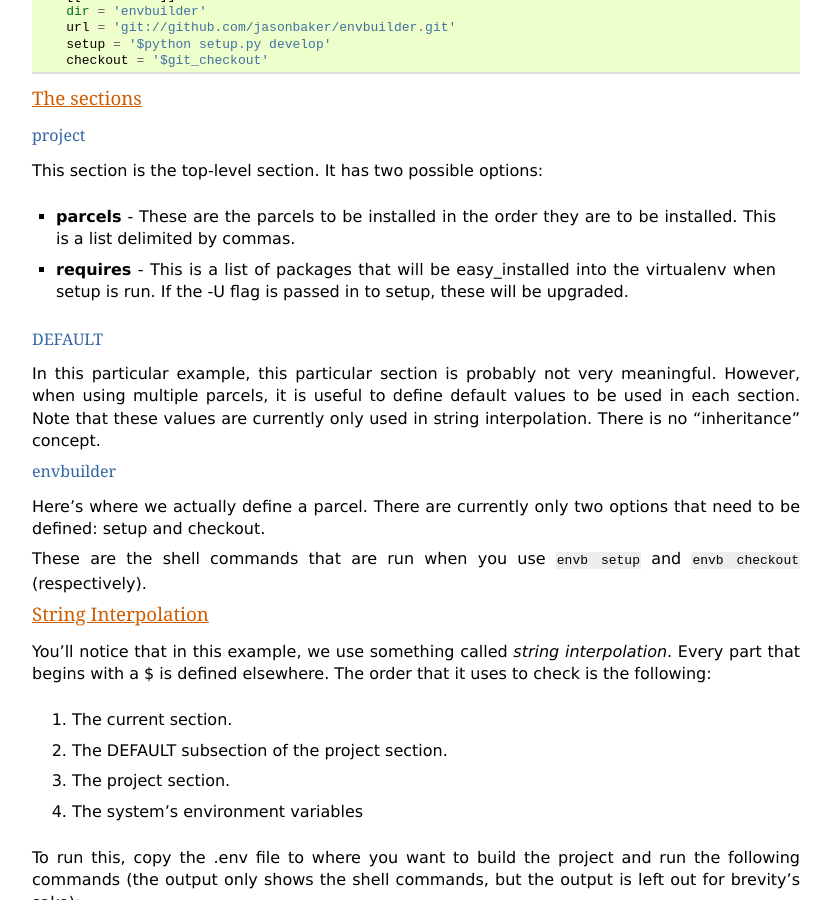
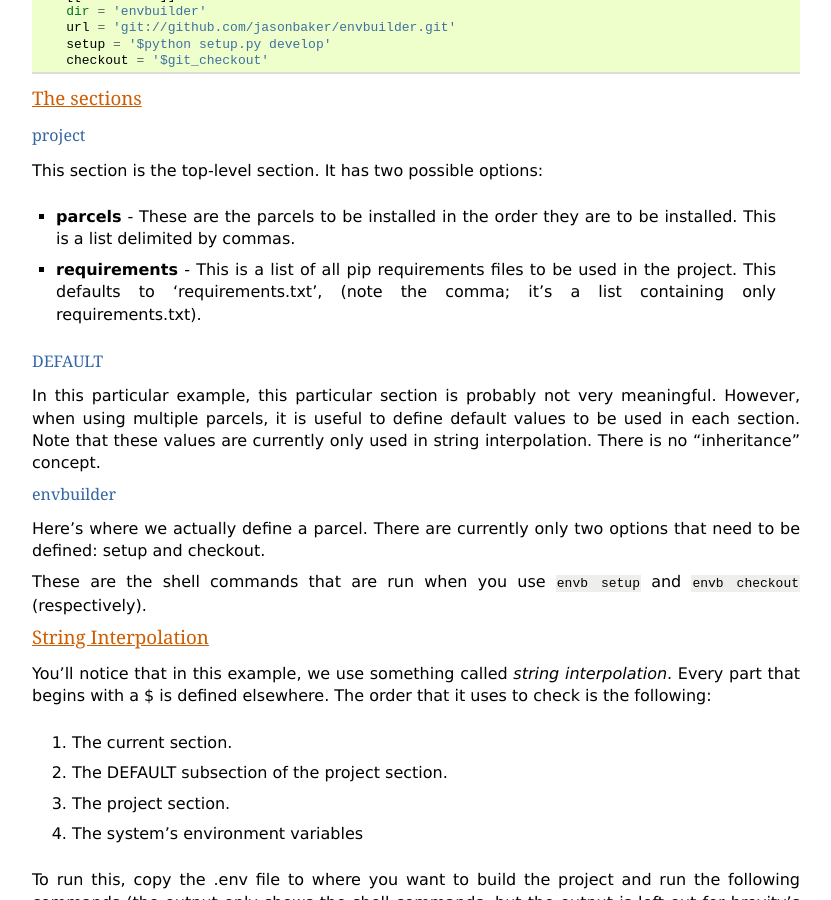
Before and after one commit to jasonbaker/envbuilder, a Sphinx documentation site: the page built from source/index.rst, in a window 1280 px wide and 900 px high, scrolled down 1772 px. Shown: the whole window, without its empty margins (48-879 px from the left). Built offline with Sphinx 7.4.7, drawn with Linux system fonts in a browser that asks for light colours.

Commit message:
Replacing documentation of requires with requirements

```diff
--- a/source/index.rst
+++ b/source/index.rst
@@ -83,9 +83,9 @@
 * **parcels** - These are the parcels to be installed in the order they are
   to be installed.  This is a list delimited by commas.
 
-* **requires** - This is a list of packages that will be easy_installed into
-  the virtualenv when setup is run.  If the -U flag is passed in to setup,
-  these will be upgraded.
+* **requirements** - This is a list of all pip requirements files to be used in the
+  project.  This defaults to 'requirements.txt', (note the comma; it's a list containing only
+  requirements.txt).
 
 DEFAULT
 +++++++++++++++++++++
```
